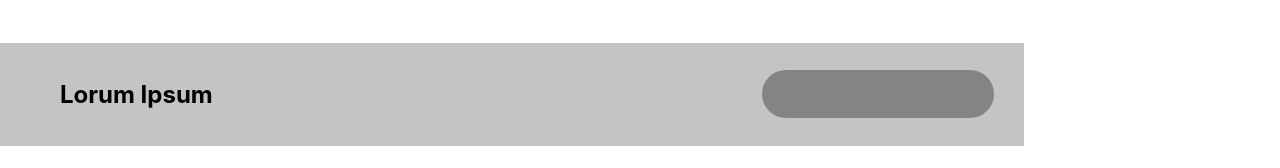
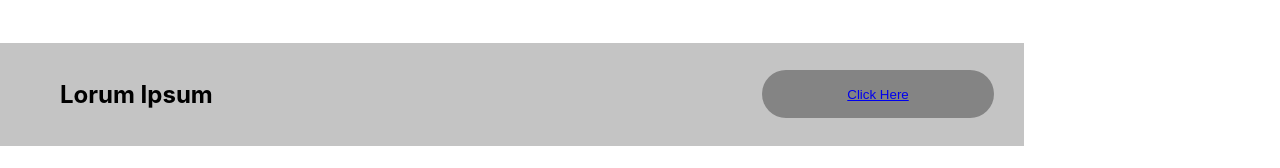
Before and after one commit to lpattersonn/small_basket, a React (Create React App) app: page / in a window 1280 px wide. Shown: the part 952-1120 px from the top of the page. Built offline with nearby package versions, Linux system fonts and the light colour scheme.

Commit message:
fix: Connect user and grocery side pages

```diff
--- a/src/components/Body.js
+++ b/src/components/Body.js
@@ -6,14 +6,15 @@ export default function Body(props) {
     <section className="body-div_1">
       <div className="body-div_2">
         <h2 className="h2"> Lorum Ipsum</h2>
-        <button className="button-body"></button>
+        <button className="button-body">
+          <a href="/groceryside">Click Here</a>
+        </button>
       </div>
       <div className="body-process">
         <div className="body-process_text">
           <h2>Lorem epsum</h2>
         </div>
-        <div className="body-process_image">
-        </div>
+        <div className="body-process_image"></div>
       </div>
     </section>
   );
```
